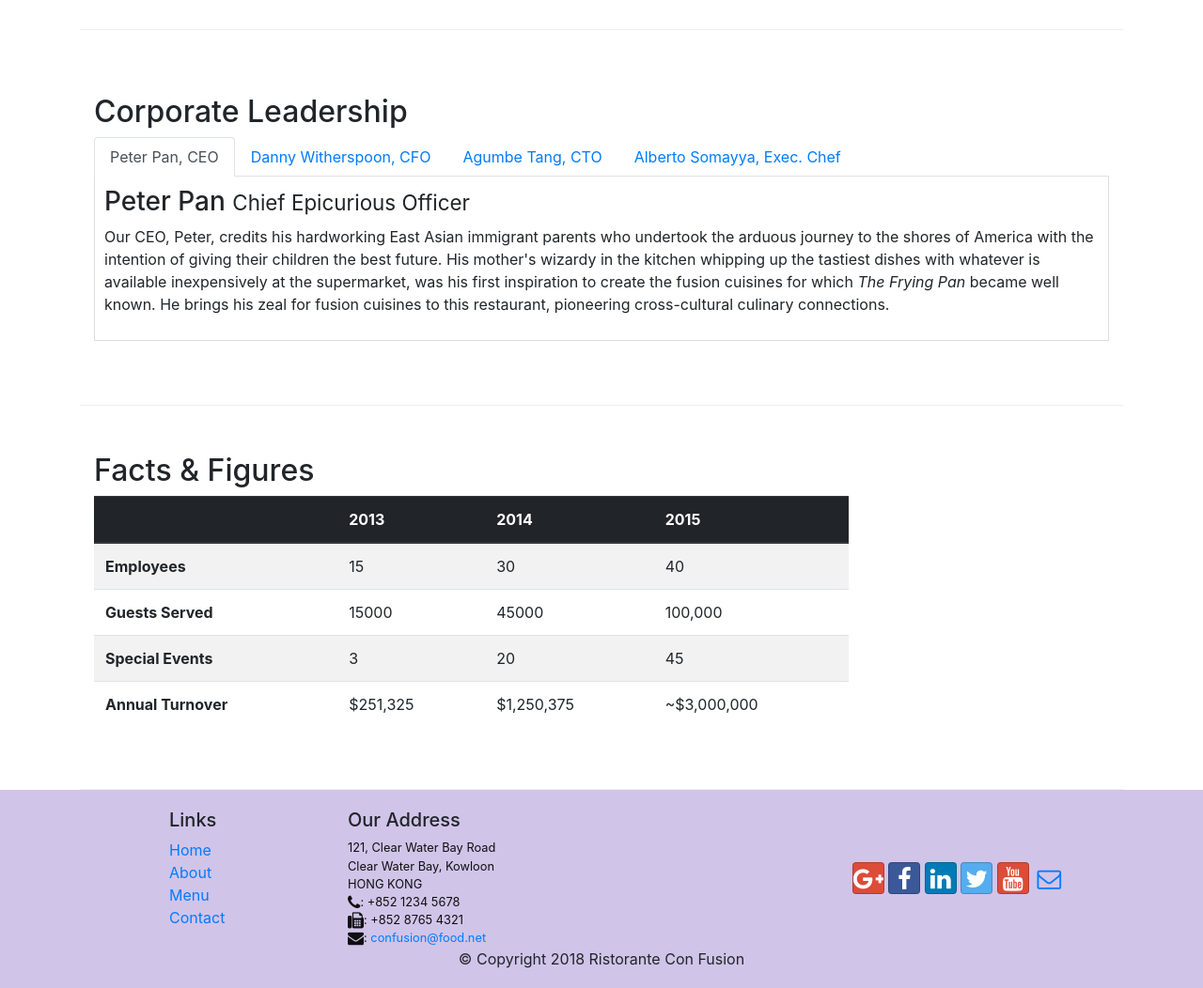
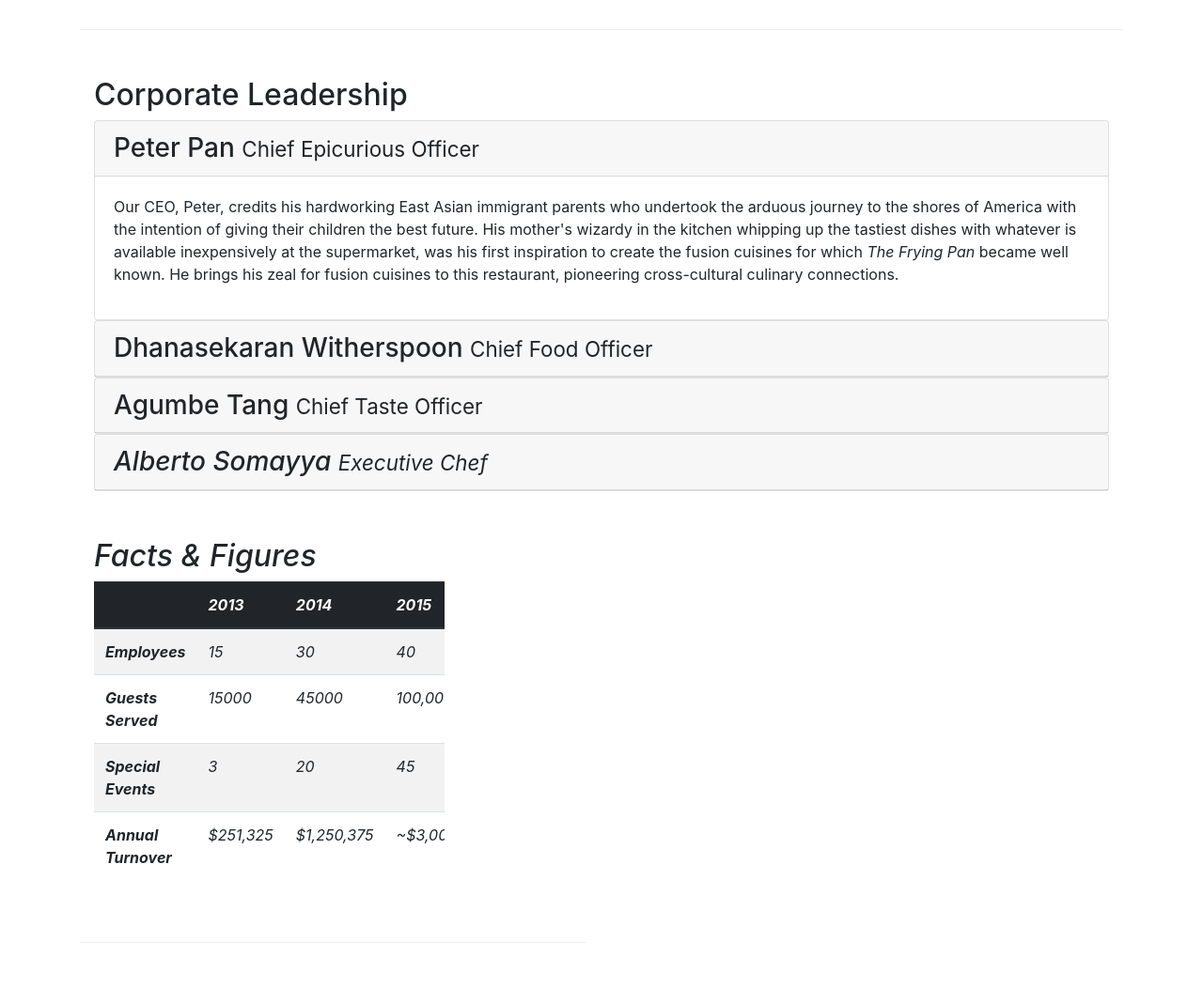
Before and after one commit to ishita27t/Week1BootstrapExerciseAssign1, a website: page aboutus.html in a window 1280 px wide. Shown: the part 940-1992 px from the top of the page at 94% size. Drawn offline with nearby package versions, Linux system fonts and the light colour scheme.

Commit message:
Week 3 Accordian

```diff
--- a/aboutus.html
+++ b/aboutus.html
@@ -101,7 +101,7 @@
         <div class="row row-content align-items-center">
             <div class="col-12">
                 <h2>Corporate Leadership</h2>
-                <ul class="nav nav-tabs">
+                <!-- <ul class="nav nav-tabs">
                     <li class="nav-item">
                       <a class="nav-link active" href="#peter"
                         role="tab" data-toggle="tab">Peter Pan, CEO</a>
@@ -118,9 +118,66 @@
                       <a class="nav-link" href="#alberto" role="tab"
                         data-toggle="tab">Alberto Somayya, Exec. Chef</a>
                     </li>
-                </ul>
-                <div class="tab-content">
-                    <div role="tabpanel" class="tab-pane fade show active" id="peter">
+                </ul>  -->
+                <div id="accordion">
+
+                    <div class="card">
+                        <div class="card-header" role="tab" id="peterhead">
+                        <h3 class="mb-0">
+                            <a data-toggle="collapse" data-target="#peter">
+                            Peter Pan <small>Chief Epicurious Officer</small>
+                            </a>
+                        </h3>
+                        </div>
+                        <div class="collapse show" id="peter" data-parent="#accordion">
+                            <div class="card-body">
+                                <p class="d-none d-sm-block">Our CEO, Peter, credits his hardworking East Asian immigrant parents who undertook the arduous journey to the shores of America with the intention of giving their children the best future. His mother's wizardy in the kitchen whipping up the tastiest dishes with whatever is available inexpensively at the supermarket, was his first inspiration to create the fusion cuisines for which <em>The Frying Pan</em> became well known. He brings his zeal for fusion cuisines to this restaurant, pioneering cross-cultural culinary connections.</p>
+                            </div>
+                        </div>
+                    </div>
+                    <div class="card">
+                        <div class="card-header" role="tab" id="dannyhead">
+                        <h3 class="mb-0">
+                            <a class="collapsed" data-toggle="collapse" data-target="#danny">
+                            Dhanasekaran Witherspoon <small>Chief Food Officer</small>
+                            </a>
+                        </h3>
+                    </div>
+                    <div class="collapse" id="danny" data-parent="#accordion">
+                        <div class="card-body">
+                            <p class="d-none d-sm-block">Our CFO, Danny, as he is affectionately referred to by his colleagues, comes from a long established family tradition in farming and produce. His experiences growing up on a farm in the Australian outback gave him great appreciation for varieties of food sources. As he puts it in his own words, <em>Everything that runs, wins, and everything that stays, pays!</em></p>
+                        </div>
+                    </div>
+                </div>
+                <div class="card">
+                        <div class="card-header" role="tab" id="agumbehead">
+                        <h3 class="mb-0">
+                            <a class="collapsed" data-toggle="collapse" data-target="#agumbe">
+                            Agumbe Tang <small>Chief Taste Officer</small>
+                            </a>
+                        </h3>
+                    </div>
+                    <div class="collapse" id="agumbe" data-parent="#accordion">
+                        <div class="card-body">
+                            <p class="d-none d-sm-block">Blessed with the most discerning gustatory sense, Agumbe, our CTO, personally ensures that every dish that we serve meets his exacting tastes. Our chefs dread the tongue lashing that ensues if their dish does not meet his exacting standards. He lives by his motto, <em>You click only if you survive my lick.</p>
+                        </div>
+                    </div>
+                </div>
+                <div class="card">
+                        <div class="card-header" role="tab" id="albertohead">
+                        <h3 class="mb-0">
+                            <a class="collapsed" data-toggle="collapse" data-target="#alberto">
+                            Alberto Somayya <small>Executive Chef</small>
+                            </a>
+                        </h3>
+                    </div>
+                    <div class="collapse" id="alberto" data-parent="#accordion">
+                        <div class="card-body">
+                            <p class="d-none d-sm-block">Award winning three-star Michelin chef with wide International experience having worked closely with whos-who in the culinary world, he specializes in creating mouthwatering Indo-Italian fusion experiences. He says, <em>Put together the cuisines from the two craziest cultures, and you get a winning hit! Amma Mia!</em></p>
+                        </div>
+                    </div>
+                </div>
+                    <!-- <div role="tabpanel" class="tab-pane fade show active" id="peter">
                         <h3>Peter Pan <small>Chief Epicurious Officer</small></h3>
                         <p class="d-none d-sm-block">Our CEO, Peter, credits his hardworking East Asian immigrant parents who undertook the arduous journey to the shores of America with the intention of giving their children the best future. His mother's wizardy in the kitchen whipping up the tastiest dishes with whatever is available inexpensively at the supermarket, was his first inspiration to create the fusion cuisines for which <em>The Frying Pan</em> became well known. He brings his zeal for fusion cuisines to this restaurant, pioneering cross-cultural culinary connections.</p>
                     </div>
@@ -135,8 +192,7 @@
                     <div role="tabpanel" class="tab-pane fade" id="alberto">
                         <h3>Alberto Somayya <small>Executive Chef</small></h3>
                         <p class="d-none d-sm-block">Award winning three-star Michelin chef with wide International experience having worked closely with whos-who in the culinary world, he specializes in creating mouthwatering Indo-Italian fusion experiences. He says, <em>Put together the cuisines from the two craziest cultures, and you get a winning hit! Amma Mia!</em></p>
-                    </div>
-                </div>
+                    </div> -->
             </div>
        </div>
        <div class="row row-content">
```
